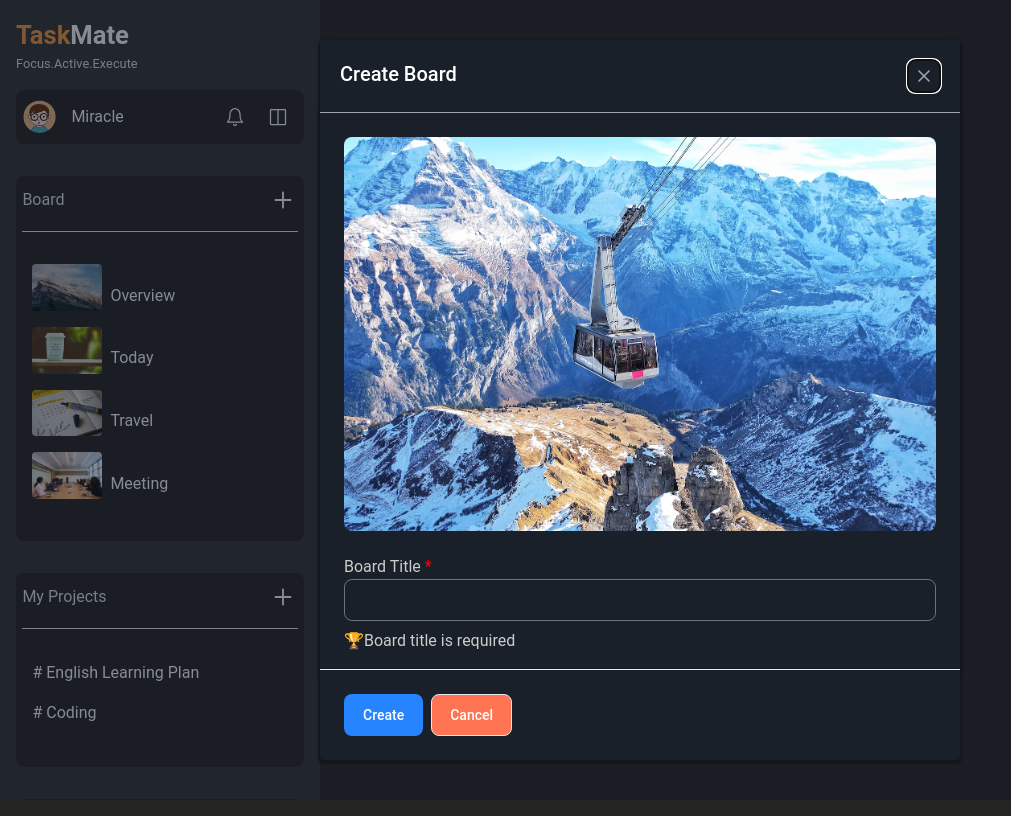
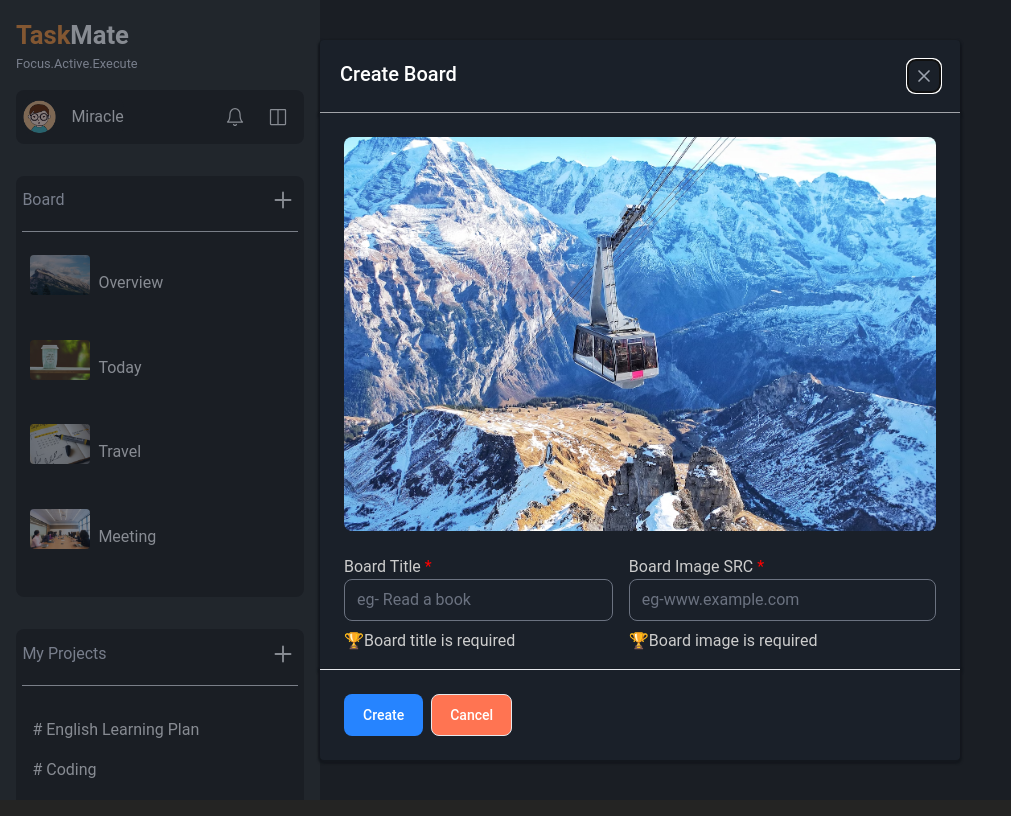
Before and after one commit to WaiYanMoeMyintt/buffet, a React (Vite) app: page / in a window 1280 px wide. Both pictures are taken after a click on the picture 282 px from the left and 200 px from the top of the page. Shown: the top 816 px of the page, without its empty margins (0-1011 px from the left). Built offline with nearby package versions, Linux system fonts and the light colour scheme.

Commit message:
Update createBoard redux features

```diff
--- a/src/components/Board.jsx
+++ b/src/components/Board.jsx
@@ -3,10 +3,24 @@ import { sidebarLinks } from "../data/links.js";
 import board from "../assets/plus.svg";
 import { Button, Tooltip, Modal } from "flowbite-react";
 import bg from "../assets/bg.avif";
-import { colorTheme } from "../data/color.js";
-import { color } from "framer-motion";
+import { createBoard } from "../features/Board.js";
+import { useDispatch, useSelector } from "react-redux";
+import { Link } from "react-router-dom";
 const Board = () => {
+  const boardSlices = useSelector((state) => state.board.value);
+  console.log(boardSlices);
   const [openModal, setOpenModal] = useState(false);
+  const [boardName, setBoardName] = useState("");
+  const [boardSrc, setBoardSrc] = useState("");
+  const dispatch = useDispatch();
+
+  const createBoards = (e) => {
+    if(boardName !== "" && boardSrc !== ""){
+      dispatch(createBoard({ id: Date.now(), name: boardName, src: boardSrc }));
+      setOpenModal(false);
+    }
+  };
+
   return (
     <div className="board-container py-4 px-4 ">
       <div className="board_content">
@@ -38,18 +52,39 @@ const Board = () => {
                     <p>Change Cover</p>
                   </div>
                 </div>
-                <form className="board_title w-full">
-                  <label className="mb-8">Board Title <span>*</span></label>
-                  <input type="text" />
-                  <p className="mt-2">🏆Board title is required</p>
+                <form
+                  onSubmit={(e) => e.preventDefault()}
+                  className="board_title w-full flex gap-4"
+                >
+                  <div className="board_title_input">
+                    <label className="mb-8">
+                      Board Title <span>*</span>
+                    </label>
+                    <input
+                      className="text-white"
+                      onChange={(e) => setBoardName(e.target.value)}
+                      placeholder="eg- Read a book"
+                      type="text"
+                    />
+                    <p className="mt-2">🏆Board title is required</p>
+                  </div>
+                  <div className="board_image_input">
+                    <label className="mb-8">
+                      Board Image SRC <span>*</span>
+                    </label>
+                    <input
+                      className="text-white"
+                      onChange={(s) => setBoardSrc(s.target.value)}
+                      placeholder="eg-www.example.com"
+                      type="text"
+                    />
+                    <p className="mt-2">🏆Board image is required</p>
+                  </div>
                 </form>
               </div>
             </Modal.Body>
             <Modal.Footer className="modal_footer ">
-              <Button
-                className="board_create"
-                onClick={() => setOpenModal(false)}
-              >
+              <Button className="board_create" onClick={createBoards}>
                 Create
               </Button>
               <Button
@@ -63,15 +98,15 @@ const Board = () => {
           </Modal>
         </div>
         <hr />
-        <div className="board_items mt-4 gap-4 py-4 px-2.5">
+        <div className="board_items  gap-4 ">
           {sidebarLinks.map((items) => (
-            <div className="cursor-pointer" key={items}>
-              <div className="w-full flex items-center gap-2">
+            <div className="cursor-pointer board_items_content" key={items}>
+              <div className="w-full flex items-center board_items_list  gap-2">
                 <img
                   className="rounded mb-4"
                   src={items.src}
-                  width={70}
-                  height={70}
+                  width={60}
+                  height={60}
                   alt={items.name}
                 />
                 <p className="text-center text-white">{items.name}</p>
--- a/src/components/css/index.css
+++ b/src/components/css/index.css
@@ -44,7 +44,7 @@
     background-color: var(--bg-primary);
     padding:.6rem  .4rem;
     border-radius: .5rem;
-    overflow-y: scroll;
+    /* overflow-y: scroll; */
     height: 50%;
 }
 .board_title h3, .project_title h3 {
@@ -118,5 +118,15 @@
 }
 .cancel {
     background-color: var( --first-primary);
-    color: #fff;
+   color: #fff;
 }
+
+.board_items_list{
+    margin: 1rem 0;
+    border-radius: .5rem;
+    padding:.4rem .5rem;
+    transition: all .3s ease-in;
+}
+.board_items_list:hover {
+    background-color: #333533;
+}
--- /dev/null
+++ b/src/features/Board.js
@@ -0,0 +1,24 @@
+import { createSlice } from "@reduxjs/toolkit";
+import { sidebarLinks } from "../data/links";
+export const boardSlices = createSlice({
+      name:"board",
+      initialState:{
+         value:[
+             {
+               id: Date.now(),
+               name:"",
+               src:""
+             },
+         ]
+      },
+      reducers:{
+          createBoard:(state,action)=>{
+               const boardValue   = state.value;
+
+               sidebarLinks.unshift(state.value = action.payload);
+          }
+      }
+});
+
+export const {createBoard}  = boardSlices.actions;
+export default boardSlices.reducer;
--- a/src/main.jsx
+++ b/src/main.jsx
@@ -4,8 +4,11 @@ import App from "./App.jsx";
 import { configureStore } from "@reduxjs/toolkit";
 import { Provider } from "react-redux";
 import { BrowserRouter as Router, Routes, Route } from "react-router-dom";
+import board from "./features/Board.js"
 const store = configureStore({
-  reducer: {},
+  reducer: {
+       board
+  },
 });
 
 ReactDOM.createRoot(document.getElementById("root")).render(
```
